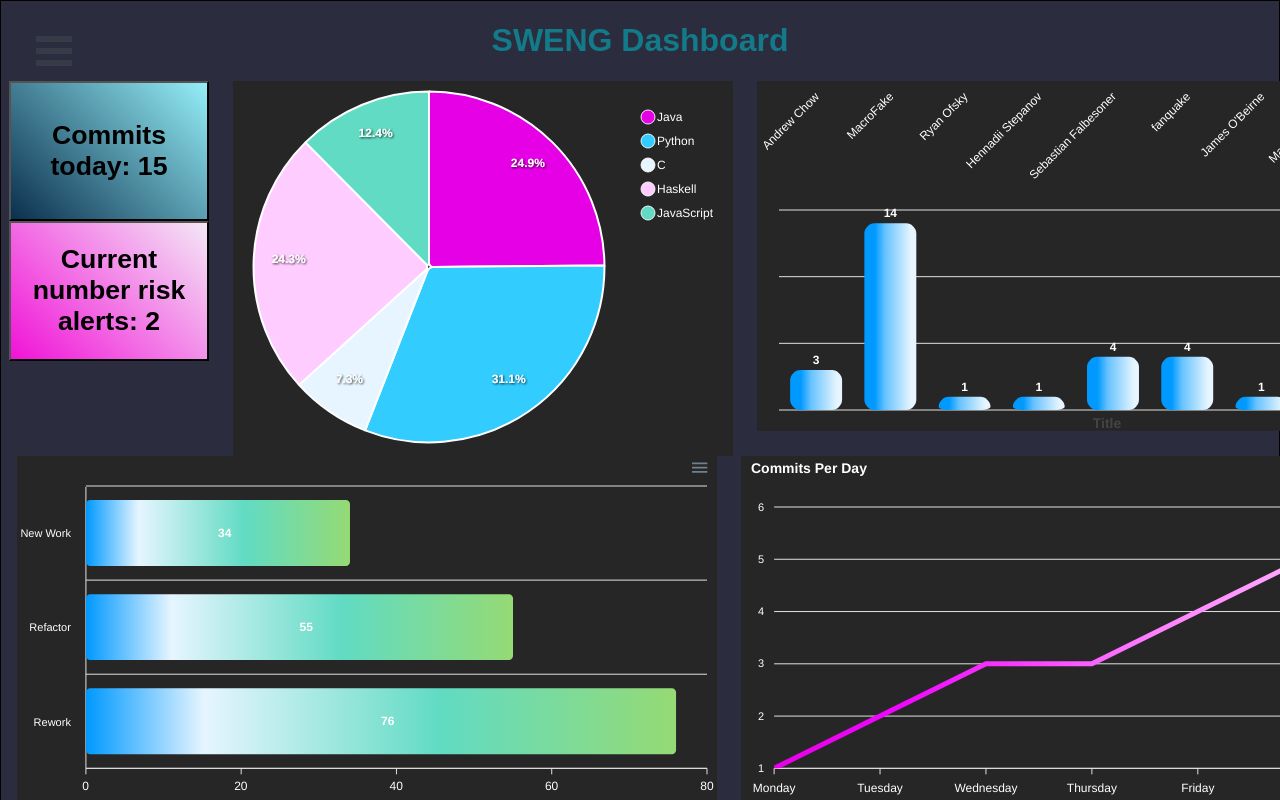
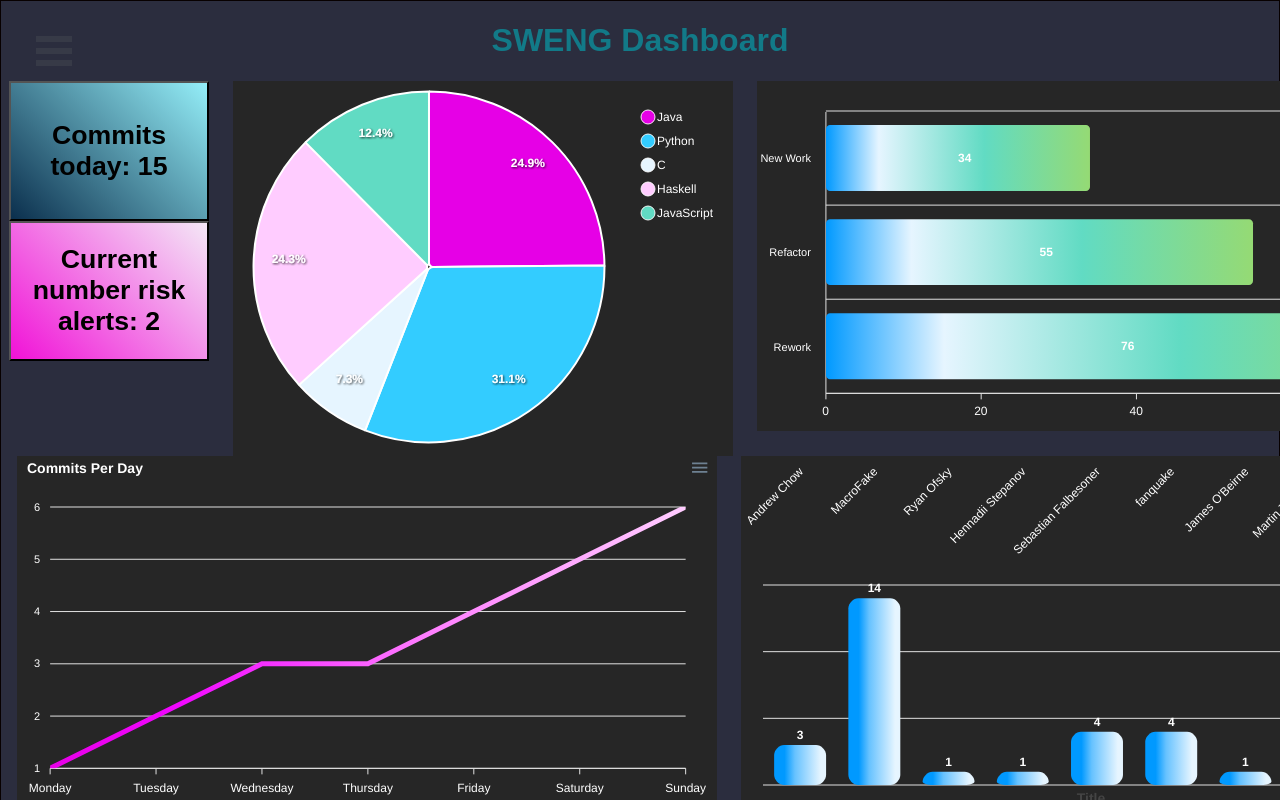
Before and after one commit to saifalixxx/SWENG_Final_Project, a React (Create React App) app in the folder dashboard/: page / in a window 1280 px wide. Shown: the top 800 px of the page. Built offline with nearby package versions, Linux system fonts and the light colour scheme.

Commit message:
changing alignment

```diff
--- a/dashboard/src/App.js
+++ b/dashboard/src/App.js
@@ -39,11 +39,11 @@ export default function App() {
             <h1>Current number risk alerts: 2</h1></button>
         </div>
         <Graph type='pie' data={dummy} labels={dummyLabels} />
-        <Graph type='vbar' data={barVDummy} labels={barVDummyLabels} />
+        <Graph type='hbar' data={barDummy} labels={barDummyLabels} />
       </div>
       <div className='row2'>
-        <Graph type='hbar' data={barDummy} labels={barDummyLabels} />
         <Graph type='line' data={lineDummy} labels={lineDummyLabels} />
+        <Graph type='vbar' data={barVDummy} labels={barVDummyLabels} />
 
         <div>
           <Graph type='pie' data={languages.data} labels={languages.labels} />
```
